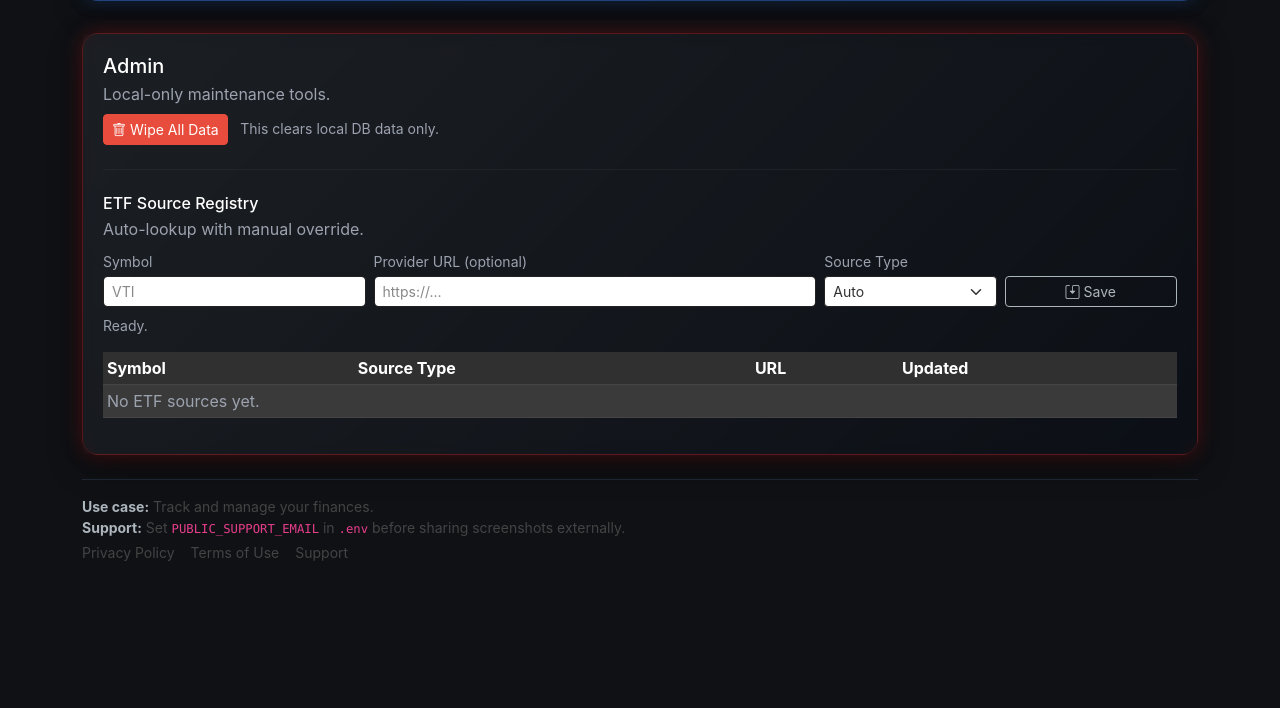
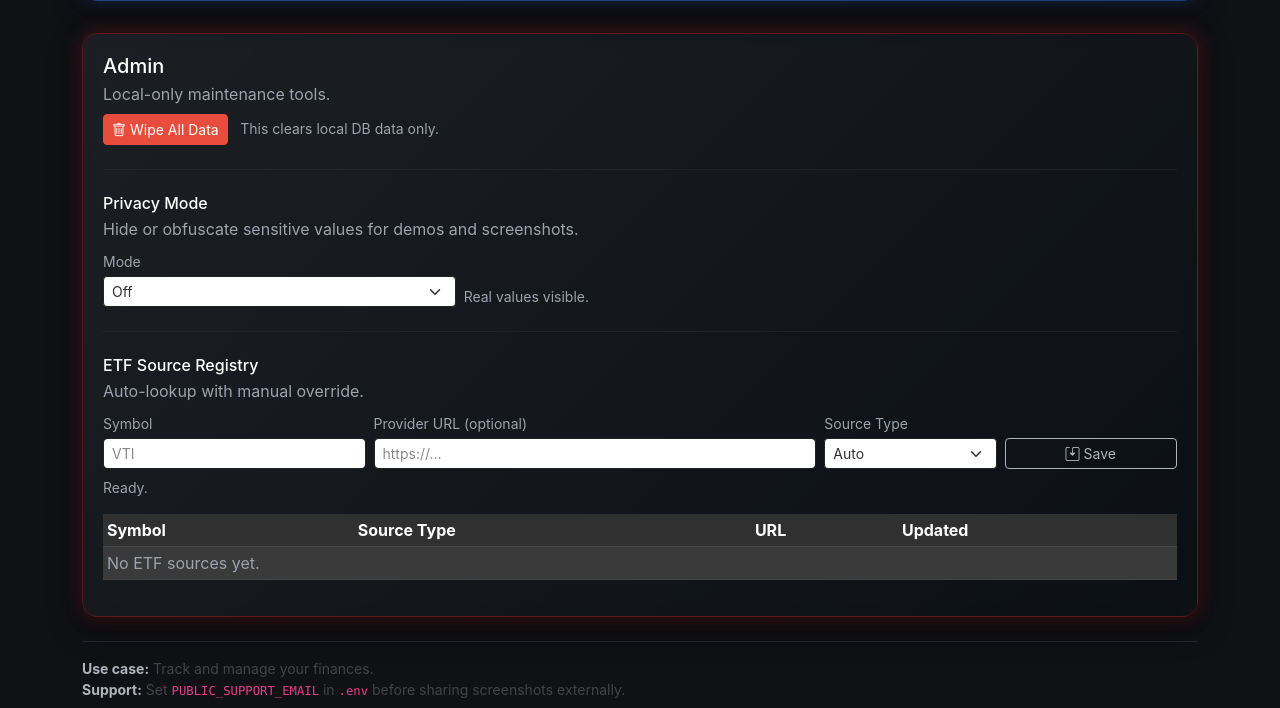
Before and after one commit to ObscureOcelotXD/FinanceTracker, a Flask app: page / in a window 1280 px wide. Shown: the part 1351-2059 px from the top of the page. Before the commit the page ends 1912 px from the top, so only its background shows below. Run offline with Flask 3, Linux system fonts and the light colour scheme; data that the repository does not hold is empty; some libraries are stand-ins or nearby versions.

Commit message:
Implement privacy mode features across the application. Update dashApp.py to include new CSS and JS for privacy mode. Modify accounts_dash.py, stocks_dash.py, stocks_manage.py, and stocks_realized.py to apply privacy-sensitive classes to visual elements. Enhance index.html with privacy mode settings and corresponding JavaScript functionality. Update tests to verify the presence of privacy mode elements in the rendered output.

```diff
--- a/dashApp.py
+++ b/dashApp.py
@@ -10,7 +10,8 @@ dash_app = Dash(
     __name__,
     server=flask_app,
     url_base_pathname='/dashboard/',
-    external_stylesheets=[dbc.themes.DARKLY],
+    external_stylesheets=[dbc.themes.DARKLY, "/static/css/privacy-mode.css"],
+    external_scripts=["/static/js/privacy-mode.js"],
     suppress_callback_exceptions=True,
     use_pages=True,
     pages_folder='dashPages'
--- a/dashPages/accounts_dash.py
+++ b/dashPages/accounts_dash.py
@@ -23,12 +23,12 @@ dash.register_page(
                 children=[
                     html.Div(
                         dcc.Graph(id='sample-graph'),
-                        className="card",
+                        className="card privacy-sensitive-visual",
                         style={"display": "inline-block", "verticalAlign": "top", "width": "45%", "margin": "10px"}
                     ),
                     html.Div(
                         dcc.Graph(id='pie-chart'),
-                        className="card",
+                        className="card privacy-sensitive-visual",
                         style={"display": "inline-block", "verticalAlign": "top", "width": "45%", "margin": "10px"}
                     )
                 ],
@@ -39,7 +39,7 @@ dash.register_page(
                 children=[
                     dcc.Graph(id='line-graph')
                 ],
-                className="card",
+                className="card privacy-sensitive-visual",
                 style={"width": "90%", "margin": "20px auto"}
             )
         ],
--- /dev/null
+++ b/static/js/privacy-mode.js
@@ -0,0 +1,242 @@
+(function () {
+  const STORAGE_KEY = "financeTrackerPrivacyMode";
+  const MODES = new Set(["off", "masked", "demo"]);
+  const OBSERVER_CONFIG = { childList: true, subtree: true, characterData: true };
+  let observer = null;
+  let isApplying = false;
+  let applyScheduled = false;
+
+  function safeGetMode() {
+    try {
+      const mode = window.localStorage.getItem(STORAGE_KEY) || "off";
+      return MODES.has(mode) ? mode : "off";
+    } catch (_error) {
+      return "off";
+    }
+  }
+
+  function safeSetMode(mode) {
+    const nextMode = MODES.has(mode) ? mode : "off";
+    try {
+      window.localStorage.setItem(STORAGE_KEY, nextMode);
+    } catch (_error) {
+      // Ignore storage failures and still update the live page state.
+    }
+    applyPrivacyMode(nextMode);
+  }
+
+  function hashString(text) {
+    let hash = 0;
+    for (let i = 0; i < text.length; i += 1) {
+      hash = ((hash << 5) - hash + text.charCodeAt(i)) | 0;
+    }
+    return Math.abs(hash);
+  }
+
+  function maskText(text) {
+    return String(text).replace(/[A-Za-z0-9]/g, "*");
+  }
+
+  function demoText(text) {
+    const original = String(text);
+    const base = hashString(original);
+    let offset = 0;
+    return original.replace(/[A-Za-z0-9]/g, function (character) {
+      const step = (base + offset * 7) % (/\d/.test(character) ? 10 : 26);
+      offset += 1;
+      if (/\d/.test(character)) {
+        return String(step);
+      }
+      const code = character.charCodeAt(0);
+      const baseCode = code >= 97 ? 97 : 65;
+      return String.fromCharCode(baseCode + ((code - baseCode + step + 1) % 26));
+    });
+  }
+
+  function transformText(text, mode) {
+    if (mode === "masked") {
+      return maskText(text);
+    }
+    if (mode === "demo") {
+      return demoText(text);
+    }
+    return String(text);
+  }
+
+  function updateSensitiveText(mode) {
+    const elements = document.querySelectorAll("[data-sensitive], .privacy-sensitive-text");
+    elements.forEach(function (element) {
+      const currentText = element.textContent || "";
+      const lastMode = element.dataset.privacyAppliedMode || "off";
+      const originalText = element.dataset.privacyOriginalText || "";
+
+      if (!Object.prototype.hasOwnProperty.call(element.dataset, "privacyOriginalText")) {
+        element.dataset.privacyOriginalText = currentText;
+      } else if (mode === "off" && lastMode === "off") {
+        element.dataset.privacyOriginalText = currentText;
+      } else if (
+        mode !== "off" &&
+        (lastMode === "off" || currentText !== transformText(originalText, lastMode))
+      ) {
+        element.dataset.privacyOriginalText = currentText;
+      }
+
+      const original = element.dataset.privacyOriginalText || "";
+      const nextText = mode === "off" ? original : transformText(original, mode);
+      if (element.textContent !== nextText) {
+        element.textContent = nextText;
+      }
+      element.dataset.privacyAppliedMode = mode;
+    });
+  }
+
+  function updateSensitiveVisuals(mode) {
+    const containers = document.querySelectorAll(".privacy-sensitive-visual");
+    containers.forEach(function (container) {
+      let overlay = Array.from(container.children).find(function (child) {
+        return child.classList && child.classList.contains("privacy-visual-overlay");
+      });
+      if (!overlay) {
+        overlay = document.createElement("div");
+        overlay.className = "privacy-visual-overlay";
+        overlay.setAttribute("aria-hidden", "true");
+        container.appendChild(overlay);
+      }
+
+      if (mode === "off") {
+        container.classList.remove("privacy-visual-active");
+        delete container.dataset.privacyVisualMode;
+        overlay.textContent = "";
+        return;
+      }
+
+      container.classList.add("privacy-visual-active");
+      container.dataset.privacyVisualMode = mode;
+      overlay.textContent = mode === "masked" ? "Masked for privacy" : "Demo mode";
+    });
+  }
+
+  function ensureBadge() {
+    let badge = document.getElementById("privacyModeBadge");
+    if (!badge) {
+      badge = document.createElement("div");
+      badge.id = "privacyModeBadge";
+      badge.className = "privacy-mode-badge";
+      badge.innerHTML = "<strong>Privacy mode</strong><span id=\"privacyModeBadgeText\"></span>";
+      document.body.appendChild(badge);
+    }
+    return badge;
+  }
+
+  function updateBadge(mode) {
+    const badge = ensureBadge();
+    const label = badge.querySelector("#privacyModeBadgeText");
+    if (mode === "off") {
+      badge.classList.remove("is-visible");
+      if (label) {
+        label.textContent = "";
+      }
+      return;
+    }
+    if (label) {
+      label.textContent = mode === "masked" ? "Masked" : "Demo";
+    }
+    badge.classList.add("is-visible");
+  }
+
+  function updateControls(mode) {
+    const select = document.getElementById("privacyModeSelect");
+    if (select && select.value !== mode) {
+      select.value = mode;
+    }
+    const status = document.getElementById("privacyModeStatus");
+    if (status) {
+      status.textContent =
+        mode === "off"
+          ? "Real values visible."
+          : mode === "masked"
+            ? "Sensitive values are shown as masked text and visual overlays."
+            : "Sensitive values are randomized, with lighter chart/table obfuscation for demos and screenshots.";
+    }
+  }
+
+  function applyPrivacyMode(mode) {
+    const activeMode = MODES.has(mode) ? mode : safeGetMode();
+    if (!document.body) {
+      return;
+    }
+    applyScheduled = false;
+    isApplying = true;
+    if (observer) {
+      observer.disconnect();
+    }
+    try {
+      document.body.dataset.privacyMode = activeMode;
+      updateSensitiveText(activeMode);
+      updateSensitiveVisuals(activeMode);
+      updateControls(activeMode);
+      updateBadge(activeMode);
+    } finally {
+      isApplying = false;
+      if (observer && document.body) {
+        observer.observe(document.body, OBSERVER_CONFIG);
+      }
+    }
+  }
+
+  function scheduleApply(mode) {
+    if (applyScheduled) {
+      return;
+    }
+    applyScheduled = true;
+    window.requestAnimationFrame(function () {
+      applyPrivacyMode(mode || safeGetMode());
+    });
+  }
+
+  function observeDom() {
+    if (observer || !document.body) {
+      return;
+    }
+    observer = new MutationObserver(function (mutations) {
+      if (isApplying) {
+        return;
+      }
+      const hasRelevantMutation = mutations.some(function (mutation) {
+        return mutation.type === "characterData" || mutation.addedNodes.length > 0;
+      });
+      if (hasRelevantMutation) {
+        scheduleApply();
+      }
+    });
+    observer.observe(document.body, OBSERVER_CONFIG);
+  }
+
+  function initializeControls() {
+    const select = document.getElementById("privacyModeSelect");
+    if (!select || select.dataset.privacyBound === "true") {
+      return;
+    }
+    select.dataset.privacyBound = "true";
+    select.addEventListener("change", function (event) {
+      safeSetMode(event.target.value);
+    });
+  }
+
+  function initializePrivacyMode() {
+    initializeControls();
+    observeDom();
+    scheduleApply(safeGetMode());
+  }
+
+  if (document.readyState === "loading") {
+    document.addEventListener("DOMContentLoaded", initializePrivacyMode);
+  } else {
+    initializePrivacyMode();
+  }
+  window.addEventListener("storage", function (event) {
+    if (event.key === STORAGE_KEY) {
+      scheduleApply(safeGetMode());
+    }
+  });
+})();
--- a/templates/index.html
+++ b/templates/index.html
@@ -8,6 +8,7 @@
         <link rel="stylesheet" href="https://cdn.jsdelivr.net/npm/bootswatch@5.3.3/dist/darkly/bootstrap.min.css">
         <link rel="stylesheet" href="https://cdn.jsdelivr.net/npm/bootstrap-icons@1.11.3/font/bootstrap-icons.css">
         <link rel="stylesheet" type="text/css" href="{{ url_for('static', filename='css/index.css') }}">
+        <link rel="stylesheet" type="text/css" href="{{ url_for('static', filename='css/privacy-mode.css') }}">
 
     </head>
     <body>
@@ -166,19 +167,19 @@
                     <div class="col-12 col-md-4">
                       <div class="metric-tile">
                         <div class="metric-label">BTC Balance</div>
-                        <div class="metric-value" id="coldBtcBalance">Loading...</div>
+                        <div class="metric-value" id="coldBtcBalance" data-sensitive="text">Loading...</div>
                       </div>
                     </div>
                     <div class="col-12 col-md-4">
                       <div class="metric-tile">
                         <div class="metric-label">Confirmed</div>
-                        <div class="metric-value" id="coldBtcConfirmed">Loading...</div>
+                        <div class="metric-value" id="coldBtcConfirmed" data-sensitive="text">Loading...</div>
                       </div>
                     </div>
                     <div class="col-12 col-md-4">
                       <div class="metric-tile">
                         <div class="metric-label">Unconfirmed</div>
-                        <div class="metric-value" id="coldBtcUnconfirmed">Loading...</div>
+                        <div class="metric-value" id="coldBtcUnconfirmed" data-sensitive="text">Loading...</div>
                       </div>
                     </div>
                   </div>
@@ -213,7 +214,7 @@
                               <i class="bi bi-info-circle"></i>
                             </button>
                           </div>
-                            <div class="metric-value" id="quantVolatility">Loading...</div>
+                            <div class="metric-value" id="quantVolatility" data-sensitive="text">Loading...</div>
                           <div class="quant-tooltip" id="quantVolatilityTip" data-tooltip>
                             <div class="quant-tooltip-header">
                               <span>Volatility (ann.)</span>
@@ -231,7 +232,7 @@
                               <i class="bi bi-info-circle"></i>
                             </button>
                           </div>
-                            <div class="metric-value" id="quantMaxDrawdown">Loading...</div>
+                            <div class="metric-value" id="quantMaxDrawdown" data-sensitive="text">Loading...</div>
                           <div class="quant-tooltip" id="quantMaxDrawdownTip" data-tooltip>
                             <div class="quant-tooltip-header">
                               <span>Max Drawdown</span>
@@ -249,7 +250,7 @@
                               <i class="bi bi-info-circle"></i>
                             </button>
                           </div>
-                            <div class="metric-value" id="quantBeta">Loading...</div>
+                            <div class="metric-value" id="quantBeta" data-sensitive="text">Loading...</div>
                           <div class="quant-tooltip" id="quantBetaTip" data-tooltip>
                             <div class="quant-tooltip-header">
                               <span>Beta vs SPY</span>
@@ -269,7 +270,7 @@
                               <i class="bi bi-info-circle"></i>
                             </button>
                           </div>
-                            <div class="metric-value" id="quantTopSector">Loading...</div>
+                            <div class="metric-value" id="quantTopSector" data-sensitive="text">Loading...</div>
                           <div class="quant-tooltip" id="quantTopSectorTip" data-tooltip>
                             <div class="quant-tooltip-header">
                               <span>Top Sector</span>
@@ -287,7 +288,7 @@
                               <i class="bi bi-info-circle"></i>
                             </button>
                           </div>
-                            <div class="metric-value" id="quantHHI">Loading...</div>
+                            <div class="metric-value" id="quantHHI" data-sensitive="text">Loading...</div>
                           <div class="quant-tooltip" id="quantHHITip" data-tooltip>
                             <div class="quant-tooltip-header">
                               <span>HHI</span>
@@ -305,7 +306,7 @@
                               <i class="bi bi-info-circle"></i>
                             </button>
                           </div>
-                            <div class="metric-value" id="quantDiversification">Loading...</div>
+                            <div class="metric-value" id="quantDiversification" data-sensitive="text">Loading...</div>
                           <div class="quant-tooltip" id="quantDiversificationTip" data-tooltip>
                             <div class="quant-tooltip-header">
                               <span>Diversification Ratio</span>
@@ -344,6 +345,26 @@
                     <i class="bi bi-trash me-1"></i>Wipe All Data
                   </button>
                   <small class="text-secondary ms-2">This clears local DB data only.</small>
+                  <hr class="border-secondary my-4">
+                  <div class="d-flex align-items-center justify-content-between mb-2">
+                    <div>
+                      <h3 class="h6 mb-1">Privacy Mode</h3>
+                      <p class="text-secondary mb-0">Hide or obfuscate sensitive values for demos and screenshots.</p>
+                    </div>
+                  </div>
+                  <div class="row g-2 align-items-end">
+                    <div class="col-12 col-md-4">
+                      <label class="form-label text-secondary small mb-1" for="privacyModeSelect">Mode</label>
+                      <select id="privacyModeSelect" class="form-select form-select-sm">
+                        <option value="off">Off</option>
+                        <option value="masked">Masked</option>
+                        <option value="demo">Demo</option>
+                      </select>
+                    </div>
+                    <div class="col-12 col-md-8">
+                      <div id="privacyModeStatus" class="text-secondary small">Real values visible.</div>
+                    </div>
+                  </div>
                   <hr class="border-secondary my-4">
                   <div class="d-flex align-items-center justify-content-between mb-2">
                     <div>
@@ -928,6 +949,7 @@ if (geckoBtn) {
       });
   </script>
 
+  <script src="{{ url_for('static', filename='js/privacy-mode.js') }}"></script>
   <script>
     // fetch('/nownodes/eth_blocknumber')
     //   .then(response => response.json())
```
Also changed, not shown: dashPages/stocks_dash.py (+8 -3 lines), dashPages/stocks_manage.py (+167 -161 lines), dashPages/stocks_realized.py (+5 -5 lines), static/css/privacy-mode.css (added, +72 -0 lines), tests/test_dash_selection_callbacks.py (added, +19 -0 lines), tests/test_server_routes.py (+2 -0 lines).
